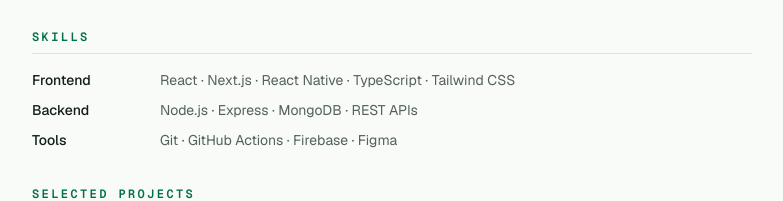
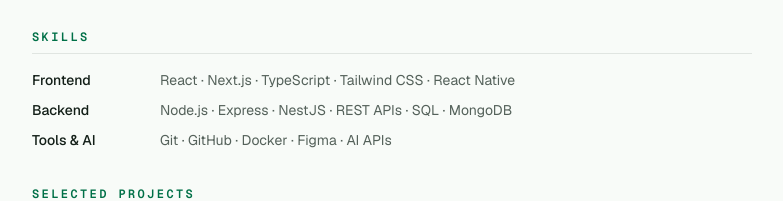
Before and after one commit to malke355/Portfolio, a Next.js app: page /resume in a window 1280 px wide. Shown: the part 410-611 px from the top of the page, without its empty margins (248-1031 px from the left). Built offline with nearby package versions, Linux system fonts and the light colour scheme; no server answers.

Commit message:
Update Skills stack to match current focus
Align skill groups with the updated profile: NestJS, SQL, Docker,
GitHub, and AI APIs; retitle Tools to Tools & AI; refresh blurbs.

Co-authored-by: Melkamu Teshome <malke355@users.noreply.github.com>

```diff
--- a/content/skills.ts
+++ b/content/skills.ts
@@ -11,22 +11,22 @@ export const skillGroups: readonly SkillGroup[] = [
     id: 'frontend',
     title: 'Frontend',
     icon: 'code',
-    blurb: 'Interfaces that feel instant and accessible.',
-    items: ['React', 'Next.js', 'React Native', 'TypeScript', 'Tailwind CSS'],
+    blurb: 'Modern, responsive user experiences.',
+    items: ['React', 'Next.js', 'TypeScript', 'Tailwind CSS', 'React Native'],
   },
   {
     id: 'backend',
     title: 'Backend',
     icon: 'server',
-    blurb: 'APIs and data models built to scale.',
-    items: ['Node.js', 'Express', 'MongoDB', 'REST APIs'],
+    blurb: 'APIs, data, and scalable server-side systems.',
+    items: ['Node.js', 'Express', 'NestJS', 'REST APIs', 'SQL', 'MongoDB'],
   },
   {
     id: 'tools',
-    title: 'Tools',
+    title: 'Tools & AI',
     icon: 'wrench',
-    blurb: 'The workflow around shipping software.',
-    items: ['Git', 'GitHub Actions', 'Firebase', 'Figma'],
+    blurb: 'The workflow around building and shipping software.',
+    items: ['Git', 'GitHub', 'Docker', 'Figma', 'AI APIs'],
   },
 ] as const
 
@@ -34,10 +34,11 @@ export const skillGroups: readonly SkillGroup[] = [
 export const heroStack = [
   'React',
   'Next.js',
+  'TypeScript',
   'React Native',
-  'TypeScript',
   'Node.js',
   'Express',
+  'NestJS',
   'MongoDB',
   'Tailwind CSS',
 ] as const
```
